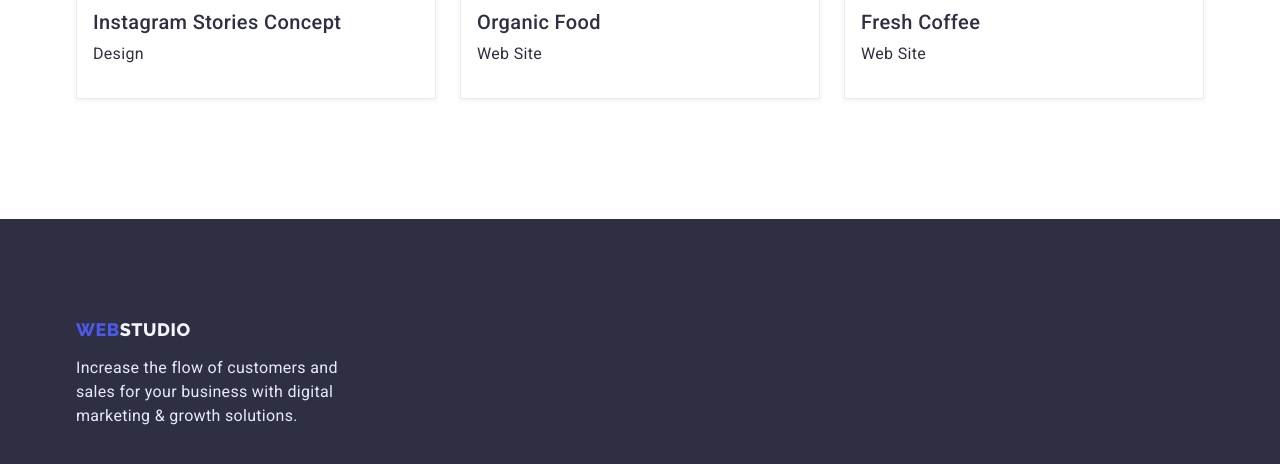
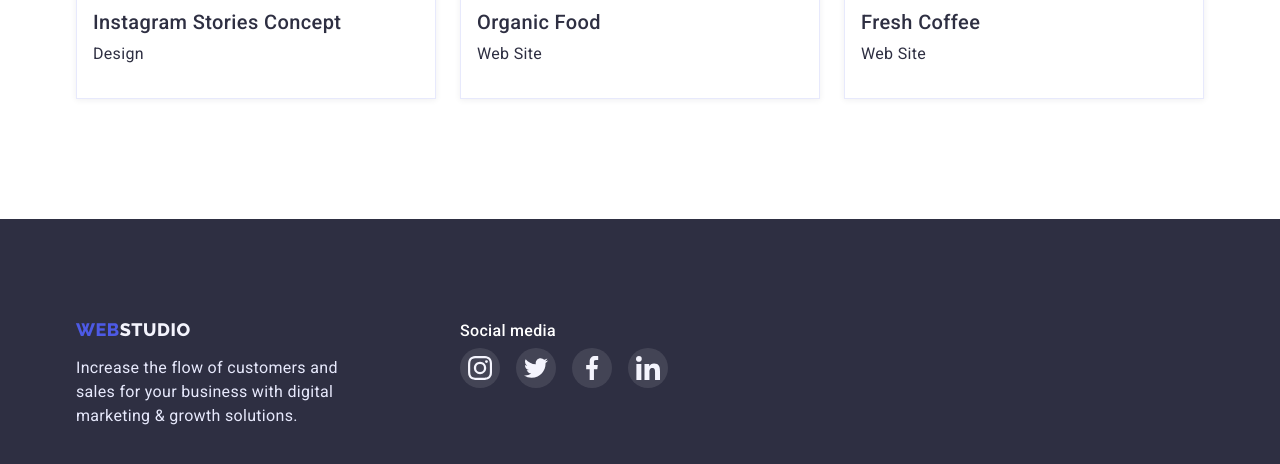
Before and after one commit to Anastasiia-1709/goit-markup-hw-04, a plain HTML site: page portfolio.html in a window 1280 px wide. Shown: the part 1551-2015 px from the top of the page. Drawn offline with nearby package versions, Linux system fonts and the light colour scheme.

Commit message:
Update portfolio.html

```diff
--- a/portfolio.html
+++ b/portfolio.html
@@ -204,11 +204,50 @@
     <!-- Footer -->
     <footer class="footer">
       <div class="container">
-        <a href="./index.html" class="footer-logo"><span>WEB</span>STUDIO</a>
-        <p class="footer-text">
-          Increase the flow of customers and sales for your business with
-          digital marketing & growth solutions.
-        </p>
+        <div class="footer-flex">
+          <div class="footer-box">
+            <a href="./index.html" class="footer-logo"
+              ><span>WEB</span>STUDIO</a
+            >
+            <p class="footer-text">
+              Increase the flow of customers and sales for your business with
+              digital marketing & growth solutions.
+            </p>
+          </div>
+          <div class="footer-box">
+            <h2 class="footer-title">Social media</h2>
+            <ul class="list footer-social-media">
+              <li class="footer-social-media-box">
+                <a href="" aria-label="Instagram" class="footer-link">
+                  <svg class="footer-icon">
+                    <use href="./images/symbol-defs.svg#icon-instagram"></use>
+                  </svg>
+                </a>
+              </li>
+              <li class="footer-social-media-box">
+                <a href="" aria-label="Twitter" class="footer-link">
+                  <svg class="footer-icon">
+                    <use href="./images/symbol-defs.svg#icon-twitter"></use>
+                  </svg>
+                </a>
+              </li>
+              <li class="footer-social-media-box">
+                <a href="" aria-label="Facebook" class="footer-link">
+                  <svg class="footer-icon">
+                    <use href="./images/symbol-defs.svg#icon-facebook"></use>
+                  </svg>
+                </a>
+              </li>
+              <li class="footer-social-media-box">
+                <a href="" aria-label="LinkedIn" class="footer-link">
+                  <svg class="footer-icon">
+                    <use href="./images/symbol-defs.svg#icon-linkedin"></use>
+                  </svg>
+                </a>
+              </li>
+            </ul>
+          </div>
+        </div>
       </div>
     </footer>
   </body>
```
